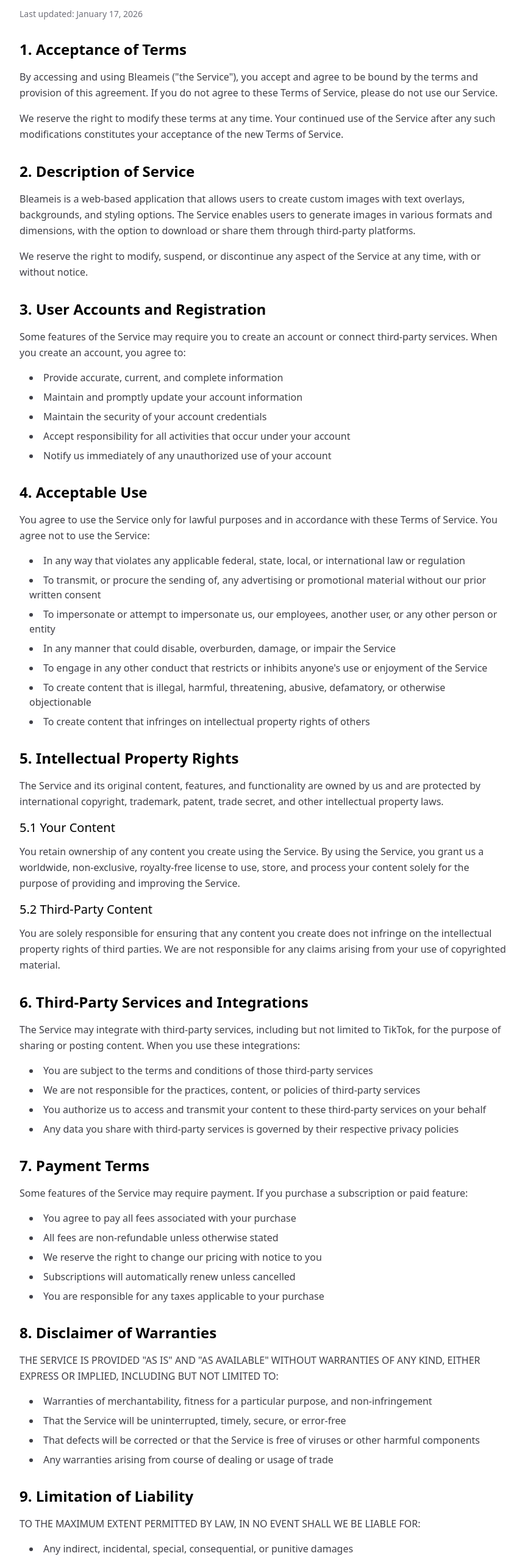
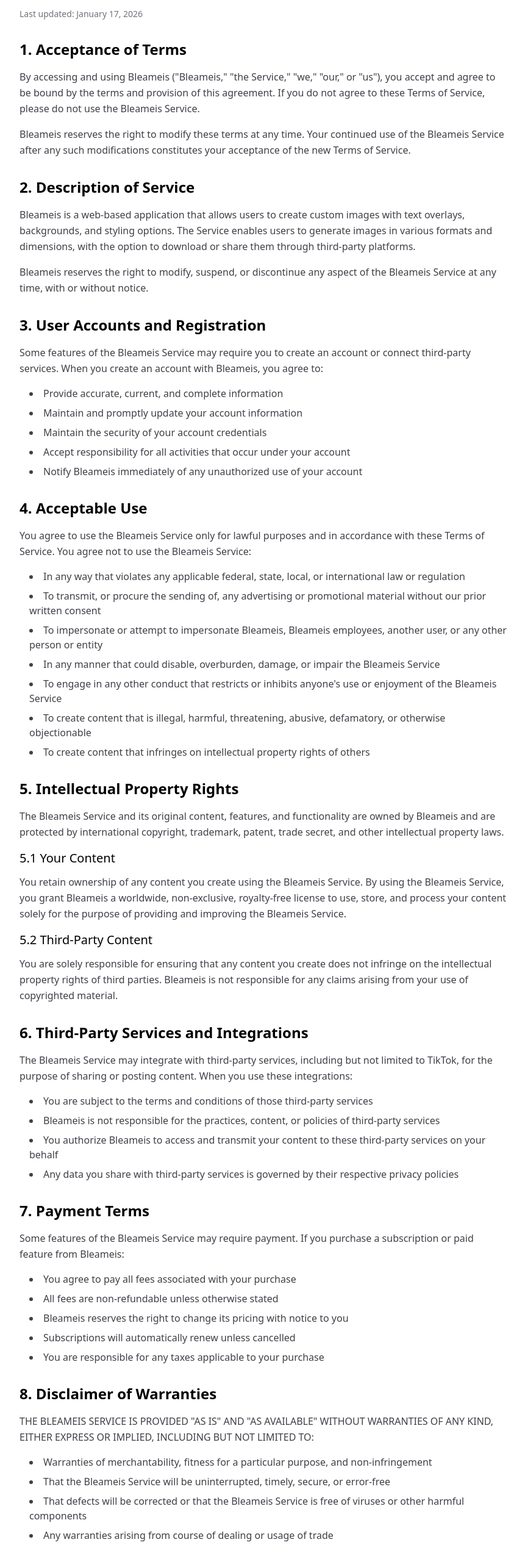
Before and after one commit to isaaclhy/imagetotiktok, a Next.js app: page /terms in a window 1280 px wide. Shown: the part 115-2666 px from the top of the page at 61% size, without its empty margins (208-1069 px from the left). Built offline with nearby package versions, Linux system fonts and the light colour scheme.

Commit message:
explicit company name

```diff
--- a/app/privacy/page.tsx
+++ b/app/privacy/page.tsx
@@ -16,10 +16,10 @@
                 1. Introduction
               </h2>
               <p className="mb-4 leading-relaxed">
-                Welcome to Bleameis ("we," "our," or "us"). We are committed to protecting your personal information and your right to privacy. This Privacy Policy explains how we collect, use, disclose, and safeguard your information when you use our service.
+                Welcome to Bleameis ("Bleameis," "we," "our," or "us"). Bleameis is committed to protecting your personal information and your right to privacy. This Privacy Policy explains how Bleameis collects, uses, discloses, and safeguards your information when you use the Bleameis service.
               </p>
               <p className="leading-relaxed">
-                Please read this Privacy Policy carefully. If you do not agree with the terms of this Privacy Policy, please do not access or use our service.
+                Please read this Privacy Policy carefully. If you do not agree with the terms of this Privacy Policy, please do not access or use the Bleameis service.
               </p>
             </section>
 
@@ -31,7 +31,7 @@
                 2.1 Information You Provide
               </h3>
               <p className="mb-4 leading-relaxed">
-                We collect information that you voluntarily provide to us when you use our service, including:
+                Bleameis collects information that you voluntarily provide to us when you use the Bleameis service, including:
               </p>
               <ul className="list-disc list-inside space-y-2 mb-4 ml-4">
                 <li>Text content and images you create using our service</li>
@@ -44,7 +44,7 @@
                 2.2 Automatically Collected Information
               </h3>
               <p className="mb-4 leading-relaxed">
-                When you access our service, we may automatically collect certain information, including:
+                When you access the Bleameis service, Bleameis may automatically collect certain information, including:
               </p>
               <ul className="list-disc list-inside space-y-2 mb-4 ml-4">
                 <li>Device information (browser type, operating system)</li>
@@ -59,7 +59,7 @@
                 3. How We Use Your Information
               </h2>
               <p className="mb-4 leading-relaxed">
-                We use the information we collect for various purposes, including:
+                Bleameis uses the information we collect for various purposes, including:
               </p>
               <ul className="list-disc list-inside space-y-2 mb-4 ml-4">
                 <li>To provide, maintain, and improve our service</li>
@@ -77,7 +77,7 @@
                 4. Information Sharing and Disclosure
               </h2>
               <p className="mb-4 leading-relaxed">
-                We do not sell, trade, or rent your personal information to third parties. We may share your information in the following circumstances:
+                Bleameis does not sell, trade, or rent your personal information to third parties. Bleameis may share your information in the following circumstances:
               </p>
               <ul className="list-disc list-inside space-y-2 mb-4 ml-4">
                 <li><strong>Service Providers:</strong> We may share information with third-party service providers who perform services on our behalf, such as hosting, analytics, and customer support.</li>
@@ -92,7 +92,7 @@
                 5. Third-Party Services
               </h2>
               <p className="mb-4 leading-relaxed">
-                Our service may integrate with third-party services, including TikTok, for posting content. When you connect these services, they may collect and process your information according to their own privacy policies. We encourage you to review the privacy policies of any third-party services you use.
+                The Bleameis service may integrate with third-party services, including TikTok, for posting content. When you connect these services, they may collect and process your information according to their own privacy policies. Bleameis encourages you to review the privacy policies of any third-party services you use.
               </p>
             </section>
 
@@ -101,7 +101,7 @@
                 6. Data Security
               </h2>
               <p className="mb-4 leading-relaxed">
-                We implement appropriate technical and organizational security measures to protect your information against unauthorized access, alteration, disclosure, or destruction. However, no method of transmission over the internet or electronic storage is 100% secure, and we cannot guarantee absolute security.
+                Bleameis implements appropriate technical and organizational security measures to protect your information against unauthorized access, alteration, disclosure, or destruction. However, no method of transmission over the internet or electronic storage is 100% secure, and Bleameis cannot guarantee absolute security.
               </p>
             </section>
 
@@ -121,7 +121,7 @@
                 <li>The right to withdraw consent</li>
               </ul>
               <p className="leading-relaxed">
-                To exercise these rights, please contact us using the information provided in the "Contact Us" section below.
+                To exercise these rights, please contact Bleameis using the information provided in the "Contact Us" section below.
               </p>
             </section>
 
@@ -130,7 +130,7 @@
                 8. Data Retention
               </h2>
               <p className="mb-4 leading-relaxed">
-                We retain your personal information only for as long as necessary to fulfill the purposes outlined in this Privacy Policy, unless a longer retention period is required or permitted by law.
+                Bleameis retains your personal information only for as long as necessary to fulfill the purposes outlined in this Privacy Policy, unless a longer retention period is required or permitted by law.
               </p>
             </section>
 
@@ -139,7 +139,7 @@
                 9. Children's Privacy
               </h2>
               <p className="mb-4 leading-relaxed">
-                Our service is not intended for children under the age of 13. We do not knowingly collect personal information from children under 13. If you become aware that a child has provided us with personal information, please contact us, and we will take steps to delete such information.
+                The Bleameis service is not intended for children under the age of 13. Bleameis does not knowingly collect personal information from children under 13. If you become aware that a child has provided Bleameis with personal information, please contact us, and Bleameis will take steps to delete such information.
               </p>
             </section>
 
@@ -148,7 +148,10 @@
                 10. Changes to This Privacy Policy
               </h2>
               <p className="mb-4 leading-relaxed">
-                We may update this Privacy Policy from time to time. We will notify you of any changes by posting the new Privacy Policy on this page and updating the "Last updated" date. You are advised to review this Privacy Policy periodically for any changes.
+                Bleameis may update this Privacy Policy from time to time. Bleameis will notify you of any changes by posting the new Privacy Policy on this page and updating the "Last updated" date. You are advised to review this Privacy Policy periodically for any changes.
+              </p>
+              <p className="leading-relaxed">
+                <strong>Contact Information:</strong> If you have any questions about this Privacy Policy, please contact Bleameis.
               </p>
             </section>
           </div>
--- a/app/terms/page.tsx
+++ b/app/terms/page.tsx
@@ -16,10 +16,10 @@
                 1. Acceptance of Terms
               </h2>
               <p className="mb-4 leading-relaxed">
-                By accessing and using Bleameis ("the Service"), you accept and agree to be bound by the terms and provision of this agreement. If you do not agree to these Terms of Service, please do not use our Service.
+                By accessing and using Bleameis ("Bleameis," "the Service," "we," "our," or "us"), you accept and agree to be bound by the terms and provision of this agreement. If you do not agree to these Terms of Service, please do not use the Bleameis Service.
               </p>
               <p className="leading-relaxed">
-                We reserve the right to modify these terms at any time. Your continued use of the Service after any such modifications constitutes your acceptance of the new Terms of Service.
+                Bleameis reserves the right to modify these terms at any time. Your continued use of the Bleameis Service after any such modifications constitutes your acceptance of the new Terms of Service.
               </p>
             </section>
 
@@ -31,7 +31,7 @@
                 Bleameis is a web-based application that allows users to create custom images with text overlays, backgrounds, and styling options. The Service enables users to generate images in various formats and dimensions, with the option to download or share them through third-party platforms.
               </p>
               <p className="leading-relaxed">
-                We reserve the right to modify, suspend, or discontinue any aspect of the Service at any time, with or without notice.
+                Bleameis reserves the right to modify, suspend, or discontinue any aspect of the Bleameis Service at any time, with or without notice.
               </p>
             </section>
 
@@ -40,14 +40,14 @@
                 3. User Accounts and Registration
               </h2>
               <p className="mb-4 leading-relaxed">
-                Some features of the Service may require you to create an account or connect third-party services. When you create an account, you agree to:
+                Some features of the Bleameis Service may require you to create an account or connect third-party services. When you create an account with Bleameis, you agree to:
               </p>
               <ul className="list-disc list-inside space-y-2 mb-4 ml-4">
                 <li>Provide accurate, current, and complete information</li>
                 <li>Maintain and promptly update your account information</li>
                 <li>Maintain the security of your account credentials</li>
                 <li>Accept responsibility for all activities that occur under your account</li>
-                <li>Notify us immediately of any unauthorized use of your account</li>
+                <li>Notify Bleameis immediately of any unauthorized use of your account</li>
               </ul>
             </section>
 
@@ -56,14 +56,14 @@
                 4. Acceptable Use
               </h2>
               <p className="mb-4 leading-relaxed">
-                You agree to use the Service only for lawful purposes and in accordance with these Terms of Service. You agree not to use the Service:
+                You agree to use the Bleameis Service only for lawful purposes and in accordance with these Terms of Service. You agree not to use the Bleameis Service:
               </p>
               <ul className="list-disc list-inside space-y-2 mb-4 ml-4">
                 <li>In any way that violates any applicable federal, state, local, or international law or regulation</li>
                 <li>To transmit, or procure the sending of, any advertising or promotional material without our prior written consent</li>
-                <li>To impersonate or attempt to impersonate us, our employees, another user, or any other person or entity</li>
-                <li>In any manner that could disable, overburden, damage, or impair the Service</li>
-                <li>To engage in any other conduct that restricts or inhibits anyone's use or enjoyment of the Service</li>
+                <li>To impersonate or attempt to impersonate Bleameis, Bleameis employees, another user, or any other person or entity</li>
+                <li>In any manner that could disable, overburden, damage, or impair the Bleameis Service</li>
+                <li>To engage in any other conduct that restricts or inhibits anyone's use or enjoyment of the Bleameis Service</li>
                 <li>To create content that is illegal, harmful, threatening, abusive, defamatory, or otherwise objectionable</li>
                 <li>To create content that infringes on intellectual property rights of others</li>
               </ul>
@@ -74,19 +74,19 @@
                 5. Intellectual Property Rights
               </h2>
               <p className="mb-4 leading-relaxed">
-                The Service and its original content, features, and functionality are owned by us and are protected by international copyright, trademark, patent, trade secret, and other intellectual property laws.
+                The Bleameis Service and its original content, features, and functionality are owned by Bleameis and are protected by international copyright, trademark, patent, trade secret, and other intellectual property laws.
               </p>
               <h3 className="text-xl font-medium text-black dark:text-zinc-50 mb-3 mt-4">
                 5.1 Your Content
               </h3>
               <p className="mb-4 leading-relaxed">
-                You retain ownership of any content you create using the Service. By using the Service, you grant us a worldwide, non-exclusive, royalty-free license to use, store, and process your content solely for the purpose of providing and improving the Service.
+                You retain ownership of any content you create using the Bleameis Service. By using the Bleameis Service, you grant Bleameis a worldwide, non-exclusive, royalty-free license to use, store, and process your content solely for the purpose of providing and improving the Bleameis Service.
               </p>
               <h3 className="text-xl font-medium text-black dark:text-zinc-50 mb-3 mt-4">
                 5.2 Third-Party Content
               </h3>
               <p className="leading-relaxed">
-                You are solely responsible for ensuring that any content you create does not infringe on the intellectual property rights of third parties. We are not responsible for any claims arising from your use of copyrighted material.
+                You are solely responsible for ensuring that any content you create does not infringe on the intellectual property rights of third parties. Bleameis is not responsible for any claims arising from your use of copyrighted material.
               </p>
             </section>
 
@@ -95,12 +95,12 @@
                 6. Third-Party Services and Integrations
               </h2>
               <p className="mb-4 leading-relaxed">
-                The Service may integrate with third-party services, including but not limited to TikTok, for the purpose of sharing or posting content. When you use these integrations:
+                The Bleameis Service may integrate with third-party services, including but not limited to TikTok, for the purpose of sharing or posting content. When you use these integrations:
               </p>
               <ul className="list-disc list-inside space-y-2 mb-4 ml-4">
                 <li>You are subject to the terms and conditions of those third-party services</li>
-                <li>We are not responsible for the practices, content, or policies of third-party services</li>
-                <li>You authorize us to access and transmit your content to these third-party services on your behalf</li>
+                <li>Bleameis is not responsible for the practices, content, or policies of third-party services</li>
+                <li>You authorize Bleameis to access and transmit your content to these third-party services on your behalf</li>
                 <li>Any data you share with third-party services is governed by their respective privacy policies</li>
               </ul>
             </section>
@@ -110,12 +110,12 @@
                 7. Payment Terms
               </h2>
               <p className="mb-4 leading-relaxed">
-                Some features of the Service may require payment. If you purchase a subscription or paid feature:
+                Some features of the Bleameis Service may require payment. If you purchase a subscription or paid feature from Bleameis:
               </p>
               <ul className="list-disc list-inside space-y-2 mb-4 ml-4">
                 <li>You agree to pay all fees associated with your purchase</li>
                 <li>All fees are non-refundable unless otherwise stated</li>
-                <li>We reserve the right to change our pricing with notice to you</li>
+                <li>Bleameis reserves the right to change its pricing with notice to you</li>
                 <li>Subscriptions will automatically renew unless cancelled</li>
                 <li>You are responsible for any taxes applicable to your purchase</li>
               </ul>
@@ -126,12 +126,12 @@
                 8. Disclaimer of Warranties
               </h2>
               <p className="mb-4 leading-relaxed">
-                THE SERVICE IS PROVIDED "AS IS" AND "AS AVAILABLE" WITHOUT WARRANTIES OF ANY KIND, EITHER EXPRESS OR IMPLIED, INCLUDING BUT NOT LIMITED TO:
+                THE BLEAMEIS SERVICE IS PROVIDED "AS IS" AND "AS AVAILABLE" WITHOUT WARRANTIES OF ANY KIND, EITHER EXPRESS OR IMPLIED, INCLUDING BUT NOT LIMITED TO:
               </p>
               <ul className="list-disc list-inside space-y-2 mb-4 ml-4">
                 <li>Warranties of merchantability, fitness for a particular purpose, and non-infringement</li>
-                <li>That the Service will be uninterrupted, timely, secure, or error-free</li>
-                <li>That defects will be corrected or that the Service is free of viruses or other harmful components</li>
+                <li>That the Bleameis Service will be uninterrupted, timely, secure, or error-free</li>
+                <li>That defects will be corrected or that the Bleameis Service is free of viruses or other harmful components</li>
                 <li>Any warranties arising from course of dealing or usage of trade</li>
               </ul>
             </section>
@@ -141,16 +141,16 @@
                 9. Limitation of Liability
               </h2>
               <p className="mb-4 leading-relaxed">
-                TO THE MAXIMUM EXTENT PERMITTED BY LAW, IN NO EVENT SHALL WE BE LIABLE FOR:
+                TO THE MAXIMUM EXTENT PERMITTED BY LAW, IN NO EVENT SHALL BLEAMEIS BE LIABLE FOR:
               </p>
               <ul className="list-disc list-inside space-y-2 mb-4 ml-4">
                 <li>Any indirect, incidental, special, consequential, or punitive damages</li>
                 <li>Loss of profits, revenue, data, use, goodwill, or other intangible losses</li>
-                <li>Damages resulting from your use or inability to use the Service</li>
+                <li>Damages resulting from your use or inability to use the Bleameis Service</li>
                 <li>Damages resulting from unauthorized access to or alteration of your content</li>
               </ul>
               <p className="leading-relaxed">
-                Our total liability to you for all claims arising from or related to the use of the Service shall not exceed the amount you paid us in the twelve (12) months prior to the action giving rise to liability.
+                Bleameis's total liability to you for all claims arising from or related to the use of the Bleameis Service shall not exceed the amount you paid Bleameis in the twelve (12) months prior to the action giving rise to liability.
               </p>
             </section>
 
@@ -159,13 +159,13 @@
                 10. Indemnification
               </h2>
               <p className="mb-4 leading-relaxed">
-                You agree to defend, indemnify, and hold harmless us and our officers, directors, employees, and agents from and against any claims, liabilities, damages, losses, and expenses, including without limitation reasonable legal and accounting fees, arising out of or in any way connected with:
+                You agree to defend, indemnify, and hold harmless Bleameis and its officers, directors, employees, and agents from and against any claims, liabilities, damages, losses, and expenses, including without limitation reasonable legal and accounting fees, arising out of or in any way connected with:
               </p>
               <ul className="list-disc list-inside space-y-2 mb-4 ml-4">
-                <li>Your access to or use of the Service</li>
+                <li>Your access to or use of the Bleameis Service</li>
                 <li>Your violation of these Terms of Service</li>
                 <li>Your violation of any third-party rights, including intellectual property rights</li>
-                <li>Any content you create or transmit through the Service</li>
+                <li>Any content you create or transmit through the Bleameis Service</li>
               </ul>
             </section>
 
@@ -174,7 +174,7 @@
                 11. Termination
               </h2>
               <p className="mb-4 leading-relaxed">
-                We may terminate or suspend your access to the Service immediately, without prior notice or liability, for any reason, including:
+                Bleameis may terminate or suspend your access to the Bleameis Service immediately, without prior notice or liability, for any reason, including:
               </p>
               <ul className="list-disc list-inside space-y-2 mb-4 ml-4">
                 <li>Breach of these Terms of Service</li>
@@ -183,7 +183,7 @@
                 <li>Requests by law enforcement or other government agencies</li>
               </ul>
               <p className="leading-relaxed">
-                Upon termination, your right to use the Service will cease immediately. All provisions of these Terms that by their nature should survive termination shall survive, including ownership provisions, warranty disclaimers, and limitations of liability.
+                Upon termination, your right to use the Bleameis Service will cease immediately. All provisions of these Terms that by their nature should survive termination shall survive, including ownership provisions, warranty disclaimers, and limitations of liability.
               </p>
             </section>
 
@@ -195,7 +195,7 @@
                 These Terms of Service shall be governed by and construed in accordance with the laws of [Your Jurisdiction], without regard to its conflict of law provisions.
               </p>
               <p className="leading-relaxed">
-                Any dispute arising out of or relating to these Terms or the Service shall be resolved through binding arbitration in accordance with the rules of [Arbitration Organization], except where prohibited by law.
+                Any dispute arising out of or relating to these Terms or the Bleameis Service shall be resolved through binding arbitration in accordance with the rules of [Arbitration Organization], except where prohibited by law.
               </p>
             </section>
 
@@ -207,7 +207,7 @@
                 13.1 Entire Agreement
               </h3>
               <p className="mb-4 leading-relaxed">
-                These Terms of Service, together with our Privacy Policy, constitute the entire agreement between you and us regarding the use of the Service.
+                These Terms of Service, together with the Bleameis Privacy Policy, constitute the entire agreement between you and Bleameis regarding the use of the Bleameis Service.
               </p>
               <h3 className="text-xl font-medium text-black dark:text-zinc-50 mb-3 mt-4">
                 13.2 Severability
```
